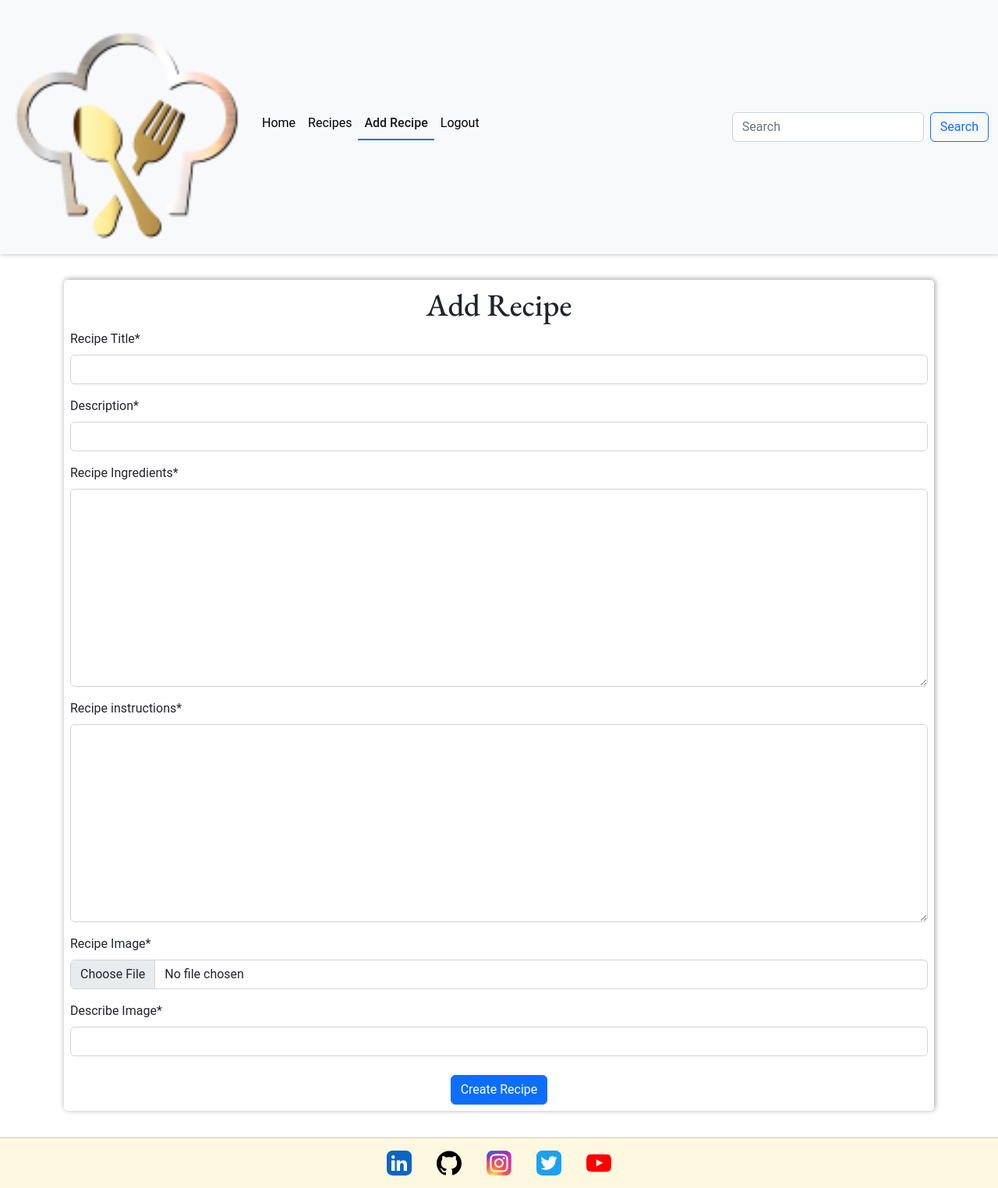
After one commit to MaireadKelly/Kelly-Cooks, a Django app: page /recipes/add/ in a window 1280 px wide. The commit adds this page. Shown: the whole page at 78% size. Run offline with Django 5.2, Linux system fonts and the light colour scheme; a user stored in the database is signed in; parts of the project's set-up code (start-up, migrations or seed data) failed here and were passed over; some libraries are stand-ins or nearby versions.

Commit message:
Fix add_recipe form error, and add items to header

```diff
--- a/home/views.py
+++ b/home/views.py
@@ -1,4 +1,5 @@
-from django.views.generic import TemplateView
+from django.views.generic import CreateView, TemplateView
+from django.contrib.auth.mixins import LoginRequiredMixin
 
 
 class index(TemplateView):
--- a/main/settings.py
+++ b/main/settings.py
@@ -19,8 +19,6 @@ if os.path.isfile('env.py'):
 # Build paths inside the project like this: BASE_DIR / 'subdir'.
 BASE_DIR = Path(__file__).resolve().parent.parent
 
-if os.path.exists('env.py'):
-    import env
 # Quick-start development settings - unsuitable for production
 # See https://docs.djangoproject.com/en/5.1/howto/deployment/checklist/
 
@@ -43,7 +41,6 @@ INSTALLED_APPS = [
     'django.contrib.messages',
     'django.contrib.staticfiles',
     'django.contrib.sites',
-    'djrichtextfield',
     'django_resized',
     'allauth',
     'allauth.account',
@@ -59,6 +56,7 @@ INSTALLED_APPS = [
     'crispy_bootstrap5',
     'cloudinary',
     'cloudinary_storage',
+    'djrichtextfield',
 
 
 ]
--- a/main/urls.py
+++ b/main/urls.py
@@ -15,6 +15,7 @@ Including another URLconf
     2. Add a URL to urlpatterns:  path('blog/', include('blog.urls'))
 """
 from django.contrib import admin
+from ckeditor.widgets import CKEditorWidget
 from django.urls import path, include
 
 urlpatterns = [
@@ -22,6 +23,7 @@ urlpatterns = [
     path('accounts/', include('allauth.urls')),
     path('djrichtextfield/', include('djrichtextfield.urls')),
     path('', include('home.urls')),
+    path('recipes/', include('recipes.urls'))
 
 
 ]
--- a/recipes/admin.py
+++ b/recipes/admin.py
@@ -6,11 +6,11 @@ from .models import Recipe
 class  RecipeAdmin(admin.ModelAdmin):
     list_display = (
         'title',
-        'description',
-        'my_recipes',
+        'meal_type',
+        'calories',
         'ingredients',
         'instructions',
         'image'
     )
 
-    list_filter = ('my_recipes',)
+    list_filter = ('meal_type',)
--- /dev/null
+++ b/recipes/forms.py
@@ -0,0 +1,40 @@
+from django import forms
+from djrichtextfield.widgets import RichTextWidget
+from .models import Recipe
+
+
+from ckeditor.widgets import CKEditorWidget
+
+class PostForm(forms.ModelForm):
+    body = forms.CharField(widget=CKEditorWidget())
+
+
+class RecipeForm(forms.ModelForm):
+    """ CREATE RECIPE FORM """
+    class Meta:
+        model = Recipe
+        fields = [
+            'title',
+            'description',
+            'ingredients',
+            'instructions',
+            'image',
+            'image_alt',
+            ]
+
+        ingredients = forms.CharField(widget=RichTextWidget())
+        instructions = forms.CharField(widget=RichTextWidget())
+
+        widget = {
+            'description': forms.Textarea(attrs={'rows': 5}),
+        }
+
+        labels = {
+            'title': 'Recipe Title',
+            'description': 'Description',
+            'ingredients': 'Recipe Ingredients',
+            'instructions': 'Recipe instructions',
+            'image': 'Recipe Image',
+            'image_alt': 'Describe Image'
+
+        }
--- a/recipes/models.py
+++ b/recipes/models.py
@@ -1,16 +1,30 @@
 from django.db import models
 from django.contrib.auth.models import User
-
 from djrichtextfield.models import RichTextField
 from django_resized import ResizedImageField
+from ckeditor.fields import RichTextField
 
 
 # CHOICE FIELDS
-MY_RECIPES = (
-    ('my_recipes', 'My Recipes'),
-    ('saved_recipes', 'My Saved Recipes'),
-    ('create_recipe', 'Create New Recipe',)
+MEAL_TYPES = (
+    ("breakfast", "Breakfast"),
+    ("lunch", "Lunch"),
+    ("dinner", "Dinner"))
+
+CUISINE_TYPES = (
+    ("african", "African"),
+    ("american", "American"),
+    ("caribbean", "Caribbean"),
+    ("asian", "Asian"),
+    ("middle_eastern", "Middle Eastern"),
+    ("chinese", "Chinese"),
+    ("indian", "Indian"),
+    ("pakistani", "Pakistani"),
+    ("indonesian", "Indonesian"),
+    ("european", "European"),
+    ("oceanic", "Oceanic"),
 )
+
 
 class Recipe(models.Model):
     """
@@ -30,12 +44,10 @@ class Recipe(models.Model):
         null=False
     )
     image_alt = models.CharField(max_length=100, null=False, blank=False)
-    my_recipes = models.CharField(max_length=50, choices=MY_RECIPES)
-    saved_recipes = models.CharField(max_length=50, null=False, blank=False)
-
-    #create_recipe = RichTextField(max_length=10000, null=False, blank=False)
+    meal_type = models.CharField(max_length=50, choices=MEAL_TYPES, default='breakfast')
+    cuisine_types = models.CharField(max_length=50, choices=CUISINE_TYPES, default='african')
+    calories = models.IntegerField()
     posted_date = models.DateTimeField(auto_now=True)
-
 
     class Meta:
         ordering = ['-posted_date']
--- /dev/null
+++ b/recipes/templates/recipes/add_recipe.html
@@ -0,0 +1,17 @@
+{% extends "base.html" %}
+
+{% block title %}Add Recipe{% endblock %}
+
+{% block content %}
+<div class="container">
+    <form method="POST" enctype="multipart/form-data" class="p-2 form">
+        <h1 class="text-center">Add Recipe</h1>
+        {% csrf_token %}
+        {{ form.media }}
+        {{ form|crispy}}
+        <div class="text-center">
+            <button type="submit" class="btn btn-primary mt-2">Create Recipe</button>
+        </div>
+    </form>
+</div>
+{% endblock %}
--- a/recipes/urls.py
+++ b/recipes/urls.py
@@ -1,6 +1,15 @@
 from django.urls import path
-from .views import index
+from .views import (
+    AddRecipe, Recipes,
+    RecipeDetail, DeleteRecipe,
+    EditRecipe
+)
+
 
 urlpatterns = [
-    path('', index.as_view(), name='recipes')
+    path("add/", AddRecipe.as_view(), name="add_recipe"),
+    path("", Recipes.as_view(), name="recipes"),
+    path("<slug:pk>/", RecipeDetail.as_view(), name="recipe_detail"),
+    path("delete/<slug:pk>/", DeleteRecipe.as_view(), name="delete_recipe"),
+    path("edit/<slug:pk>/", EditRecipe.as_view(), name="edit_recipe",)
 ]
--- a/recipes/views.py
+++ b/recipes/views.py
@@ -1,3 +1,78 @@
-from django.shortcuts import render
+from django.views.generic import (
+    CreateView, ListView,
+    DetailView, DeleteView,
+    UpdateView
+)
 
-# Create your views here.
+from django.contrib.auth.mixins import (
+    UserPassesTestMixin, LoginRequiredMixin
+)
+
+from django.db.models import Q
+
+from django.contrib.auth.mixins import LoginRequiredMixin
+
+from .models import Recipe
+from .forms import RecipeForm
+
+
+class Recipes(ListView):
+    """View all recipes"""
+
+    template_name = "recipes/recipes.html"
+    model = Recipe
+    context_object_name = "recipes"
+
+    def get_queryset(self, **kwargs):
+        query = self.request.GET.get('q')
+        if query:
+            recipes = self.model.objects.filter(
+                Q(title__icontains=query) |
+                Q(description__icontains=query) |
+                Q(instructions__icontains=query) |
+                Q(cuisine_types__icontains=query)
+            )
+        else:
+            recipes = self.model.objects.all()
+        return recipes
+
+
+class RecipeDetail(DetailView):
+    """View a single recipe"""
+
+    template_name = "recipes/recipe_detail.html"
+    model = Recipe
+    context_object_name = "recipe"
+
+
+class AddRecipe(LoginRequiredMixin, CreateView):
+    """Add recipe view"""
+
+    template_name = "recipes/add_recipe.html"
+    model = Recipe
+    form_class = RecipeForm
+    success_url = "/recipes/"
+
+    def form_valid(self, form):
+        form.instance.user = self.request.user
+        return super(AddRecipe, self).form_valid(form)
+
+
+class EditRecipe(LoginRequiredMixin, UserPassesTestMixin, UpdateView):
+    """Edit a recipe"""
+    template_name = 'recipes/edit_recipe.html'
+    model = Recipe
+    form_class = RecipeForm
+    success_url = '/recipes/'
+
+    def test_func(self):
+        return self.request.user == self.get_object().user
+
+
+class DeleteRecipe(LoginRequiredMixin, UserPassesTestMixin, DeleteView):
+    """Delete a recipe"""
+    model = Recipe
+    success_url = '/recipes/'
+
+    def test_func(self):
+        return self.request.user == self.get_object().user
--- a/requirements.txt
+++ b/requirements.txt
@@ -6,8 +6,10 @@ crispy-bootstrap5==2024.2
 dj-database-url==0.5.0
 Django==5.1.1
 django-allauth==64.2.1
+django-ckeditor==6.7.1
 django-cloudinary-storage==0.3.0
 django-crispy-forms==2.3
+django-js-asset==2.2.0
 django-resized==1.0.2
 django-richtextfield==1.6.2
 Flask==3.0.3
--- a/templates/allauth/account/login.html
+++ b/templates/allauth/account/login.html
@@ -14,7 +14,7 @@
 
   <form class="form p-2" method="POST" action="{% url 'account_login' %}">
     {% csrf_token %}
-    {{ form | crispy }}
+    {{ form|crispy }}
     {% if redirect_field_value %}
     <input type="hidden" name="{{ redirect_field_name }}" value="{{ redirect_field_value }}" />
     {% endif %}
--- a/templates/includes/header.html
+++ b/templates/includes/header.html
@@ -1,7 +1,7 @@
 {% load static %}
 
 <header>
-  {% with request.resolver_match.url as url_name %}
+  {% with request.resolver_match.url_name as url_name %}
   <nav class="navbar navbar-expand-lg bg-light">
     <div class="container-fluid">
       <!-- LOGO -->
@@ -11,47 +11,76 @@
         aria-controls="navbarNav" aria-expanded="false" aria-label="Toggle navigation">
         <span class="navbar-toggler-icon"></span>
       </button>
-      <!-- NAVIGATION ITEMS-->
+      <!-- NAVIGATION ITEMS  -->
+
       <div class="collapse navbar-collapse" id="navbarNav">
+
         <ul class="navbar-nav me-auto mb-2">
+
           <li class="nav-item">
+
             <a class="nav-link {% if url_name == 'home' %}active{% endif %}" aria-current="page"
               href="{% url 'home' %}">Home</a>
+
           </li>
+
           <li class="nav-item">
-            <a class="nav-link" href="#">Recipes</a>
+
+            <a class="nav-link {% if url_name == 'recipes' %}active{% endif %}" href="{% url 'recipes' %}">Recipes</a>
+
           </li>
+
           <li class="nav-item">
-            {% if request.user.is_authenticated %}
+
+            <a class="nav-link {% if url_name == 'add_recipe' %}active{% endif %}" href="{% url 'add_recipe' %}">Add Recipe</a>
+
+          </li>
+
+          {% if request.user.is_authenticated %}
+
+
+          <li class="nav-item">
+
             <a class="nav-link {% if url_name == 'accounts_logout' %}active{% endif %}"
-              href="/accounts/logout">Logout</a>
-        </ul>
-        <ul class="dropdown-menu">
-          <li>
-            <h6 class="dropdown-header">My Recipes</h6>
+              href="/accounts/logout/">Logout</a>
+
           </li>
-          <li><a class="dropdown-item" href="#">Create New</a></li>
-          <li><a class="dropdown-item" href="#">Edit</a></li>
+
+          {% else %}
+
+          <li class="nav-item">
+
+            <a class="nav-link {% if url_name == 'accounts_signup' %}active{% endif %}"
+              href="/accounts/signup/">Register</a>
+
           </li>
+
+          <li class="nav-item">
+
+            <a class="nav-link {% if url_name == 'accounts_login' %}active{% endif %}" href="/accounts/login/">Login</a>
+
+          </li>
+
+          {% endif %}
+
         </ul>
 
-        {% else %}
-        <li class="nav-item">
-          <a class="nav-link {% if url_name == 'accounts_signup' %}active{% endif %}"
-            href="/accounts/signup">Register</a>
-        </li>
-        <li class="nav-item">
-          <a class="nav-link {% if url_name == 'accounts_login' %}active{% endif %}" href="/accounts/login">Login</a>
-        </li>
-        {% endif %}
-        </ul>
-        <!-- FORM FOR SEARCH BAR-->
-        <form class="d-flex" role="search">
-          <input class="form-control me-2" type="search" placeholder="Search" aria-label="Search">
+        <!-- Form for search bar -->
+
+        <form class="d-flex" role="search" method="GET" action="{% url 'recipes' %}">
+
+          <input class="form-control me-2" name="q" type="search" placeholder="Search" aria-label="Search">
+
           <button class="btn btn-outline-primary" type="submit">Search</button>
+
         </form>
+
       </div>
+
     </div>
+
   </nav>
+
   {% endwith %}
+
 </header>
```
Also changed, not shown: test.txt (+38 -156 lines), recipes/oatbread.webp (added), static/images/oatbread.png (added).
